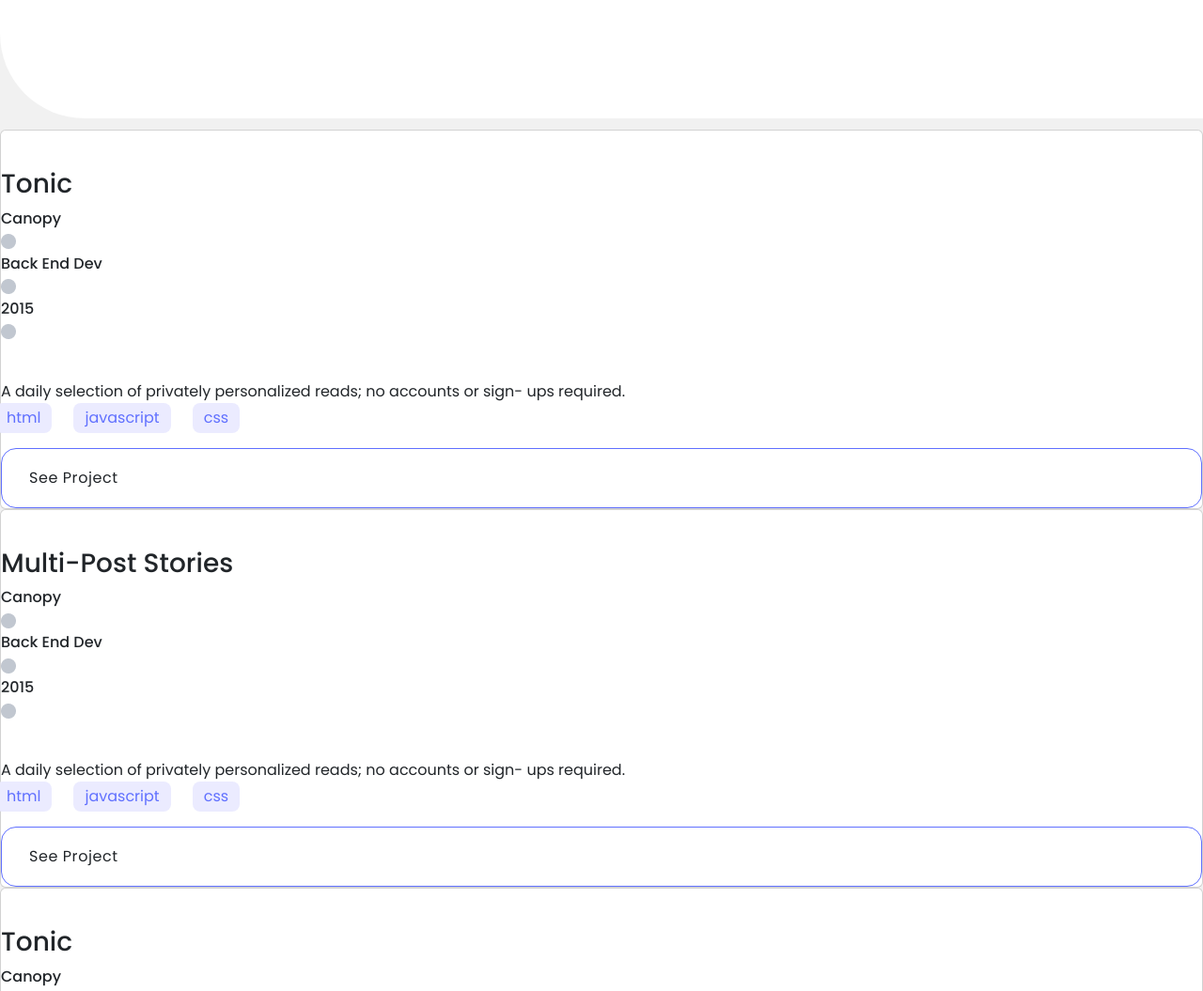
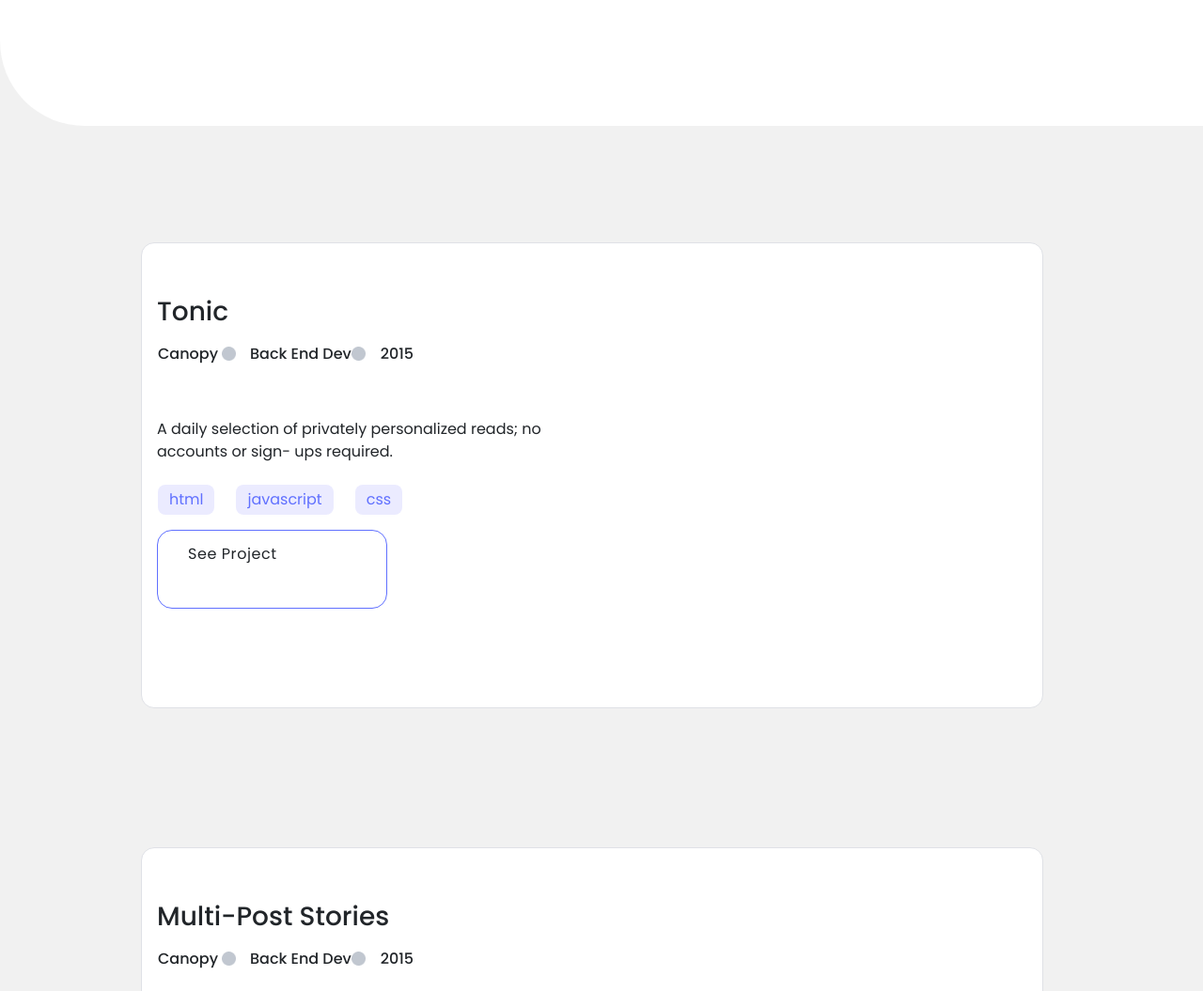
Before and after one commit to Rana-Mudassir/portfolio_project, a website: page index.html in a window 1280 px wide. Shown: the part 820-1875 px from the top of the page at 94% size. Drawn offline with nearby package versions, Linux system fonts and the light colour scheme.

Commit message:
Added Styling to Modal and Cards

```diff
--- a/index.html
+++ b/index.html
@@ -98,6 +98,9 @@
           <h4 id="modal-title">Tonic</h4>
           <button onclick="closeModal()" type="button" class="btn-close" data-bs-dismiss="modal"></button>
         </div>
+
+        <!-- Modal body -->
+        <div class="modal-body">
           <div class="exp">
           <ul>
             <li id="li-elm">CANOPY</li>
@@ -109,6 +112,7 @@
             </img>
           </ul>
           </div>
+
           <div class="card-img">
             <img id="modelImg" src="./images/img-1.png" alt="card-image">
           </div>
@@ -122,22 +126,19 @@
               <li class="link-style">javascript</li>
             </ul>
           </div>
-        <button id="demoLink" class="card-button">See Project</button>
-        <button id="githubSrc" type="button" class="btn btn-primary" data-bs-toggle="modal" data-bs-target="#myModal">
-          Open modal
-        </button>
-
-
-
-        <!-- Modal body -->
-        <!-- <div class="modal-body">
-          Modal body..
-        </div> -->
+        </div>
 
         <!-- Modal footer -->
-        <!-- <div class="modal-footer">
-          <button type="button" class="btn btn-danger" data-bs-dismiss="modal">Close</button>
-        </div> -->
+        <div class="modal-footer">
+          <!-- <button type="button" class="btn btn-danger" data-bs-dismiss="modal">Close</button> -->
+
+          <button id="demoLink" class="card-button">See Live <img src="./images/live.png" alt="live"> </button>
+          <button id="githubSrc" class="card-button">See Source <img src="./images/github-blue.png" alt=""></button>
+          <!-- <button id="githubSrc" type="button" class="btn btn-primary" data-bs-toggle="modal" data-bs-target="#myModal">
+            Open modal
+          </button> -->
+
+        </div>
 
       </div>
     </div>
@@ -146,7 +147,7 @@
    <!-- // Works section // -->
 
   <section id="Portfolio" class="works-section">
-    <!-- <!-- <div class="section-card">
+    <!-- <div class="section-card">
       <div class="card-img">
         <img src="./images/img-1.png" alt="card-image">
       </div>
--- a/script.js
+++ b/script.js
@@ -79,24 +79,30 @@
   },
 ];
 
+const idx = 2;
+
 /*  eslint-disable no-return-assign */
 // eslint-disable-next-line no-return-assign
 cardsObj.map(
-  (card, value) => cardSection.innerHTML += `<div class="card  rev-${value}">
+  (card, value) => cardSection.innerHTML += `<div class="section-card  rev-${value}">
         <div class="card-img">
           <img src="${card.cardImage}" alt="Card Image"/>
         </div>
         <div class="card-text">
             <h3 id="cardTitle">${card.titleCard}</h3>
-          <div class="exp">
+            <div class="exp">
             ${card.experience
               .map(
-                (role, idx) => `<div id="li-elm">${role}
-            </div>
-            <img class="li-dot-${idx}" src="images/li.png" alt="dot"/>`,
+                (role, idx) => `
+                <ul>
+                <li id="li-elm">${role}
+                </li>
+                <img class="li-dot-${idx}" src="images/li.png" alt="dot"/>
+                </ul>
+                `,
               )
               .join('')}
-          </div>
+              </div>
           <div class="card-text">
             <p>
              ${card.descCard}
@@ -104,10 +110,10 @@
           </div>
           <ul class="card-links">
           ${card.langs
-            .map((lng) => `<li class="link-style">${lng}</li>`)
+            .map((lng) => `<li class="link-style l-s">${lng}</li>`)
             .join('')}
           </ul>
-          <div class="card-button">
+          <div class="card-button c-b-a ">
             <a href="javascript:openModal(${value})" class="btn">See Project</a>
           </div>
         </div>
--- a/style.css
+++ b/style.css
@@ -116,7 +116,12 @@
   list-style-type: none;
   display: flex;
   gap: 23px;
-  margin-left: -38px;
+  margin-left: -31px;
+  margin-top: 8px;
+}
+
+.modal-footer {
+  display: block;
 }
 
 /* Works section */
@@ -153,6 +158,10 @@
   width: 100%;
 }
 
+.exp{
+  display: flex;
+}
+
 .exp > ul {
   gap: 10px;
 }
@@ -168,10 +177,30 @@
   border-radius: 8px;
 }
 
+.l-s {
+  margin-top: 15px;
+}
+
 .li-dot {
   width: 15px;
   height: 15px;
-  margin-top: 4px;
+  margin: 4px;
+}
+
+.li-dot-0 {
+  width: 15px;
+  height: 15px;
+  margin: 4px 14px 4px -6px;
+}
+
+.li-dot-1 {
+  width: 15px;
+    height: 15px;
+    margin: 4px 15px 4px -10px;
+}
+
+.li-dot-2 {
+  display: none;
 }
 
 .card-button {
@@ -183,6 +212,12 @@
   border-radius: 16px;
   padding: 12px 16px;
   letter-spacing: 0.03em;
+}
+
+.c-b-a {
+  width: 53%;
+  padding: 6px 19px;
+  height: 20%;
 }
 
 /* About Section */
```
Also changed, not shown: images/github-blue.png (added), images/live.png (added). Lines whose indentation alone changed are shown as unchanged.
